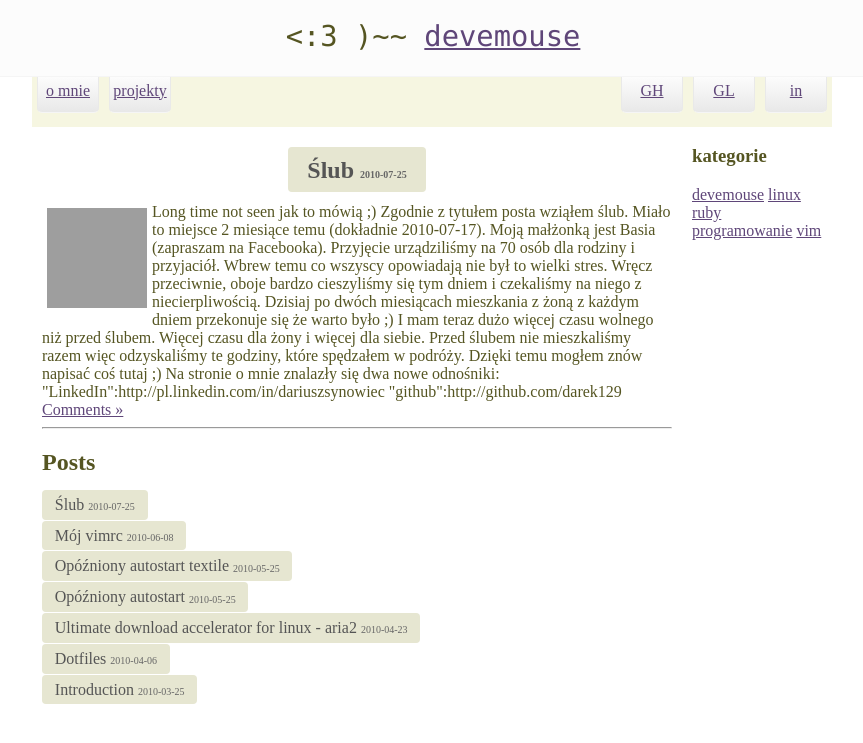
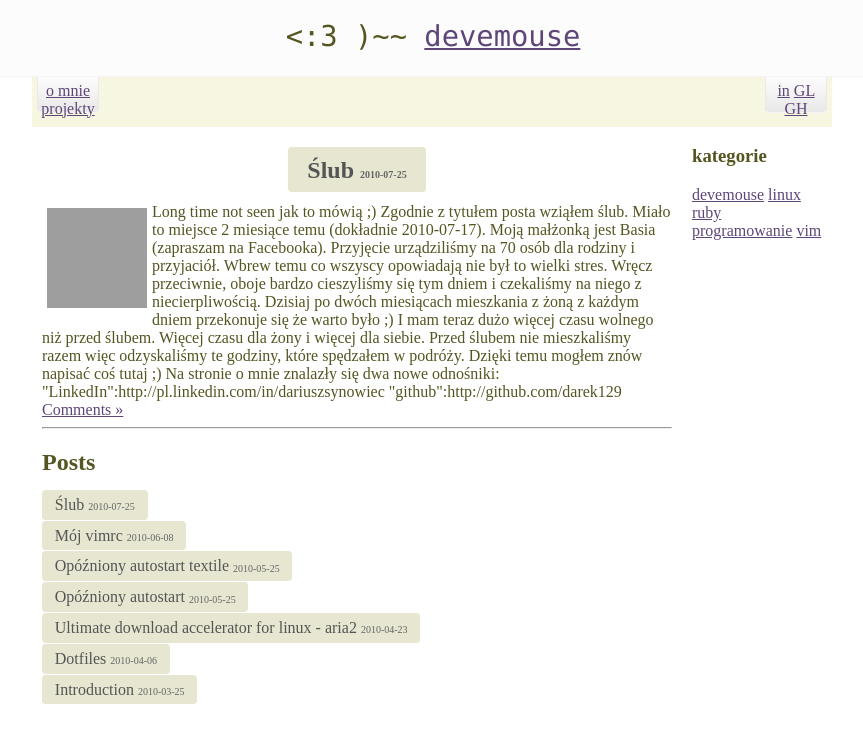
Before and after one commit to devemouse/devemouse.github.com, a Jekyll site: the page built from index.html, in a window 1280 px wide. Shown: the top 743 px of the page, without its empty margins (208-1071 px from the left). Built offline with Jekyll 4.4.1, drawn with Linux system fonts in a browser that asks for light colours; Markdown is read by kramdown in place of the engine named in the settings; grey boxes are pictures that could not be loaded.

Commit message:
some layout updates

```diff
--- a/_layouts/base.html
+++ b/_layouts/base.html
@@ -15,17 +15,11 @@
          <div class="nav-top">
             <div id="about">
                <a href="/about.html">o mnie</a>
-            </div>
-            <div id="projects">
                <a href="/projects.html">projekty</a>
             </div>
             <div id="linkedin" class="ext-link">
                <a href="http://www.linkedin.com/">in</a>
-            </div>
-            <div id="goldenline" class="ext-link">
                <a href="http://www.goldenline.pl/dariusz-synowiec2">GL</a>
-            </div>
-            <div id="github" class="ext-link">
                <a href="https://github.com/devemouse">GH</a>
             </div>
          </div>
```
